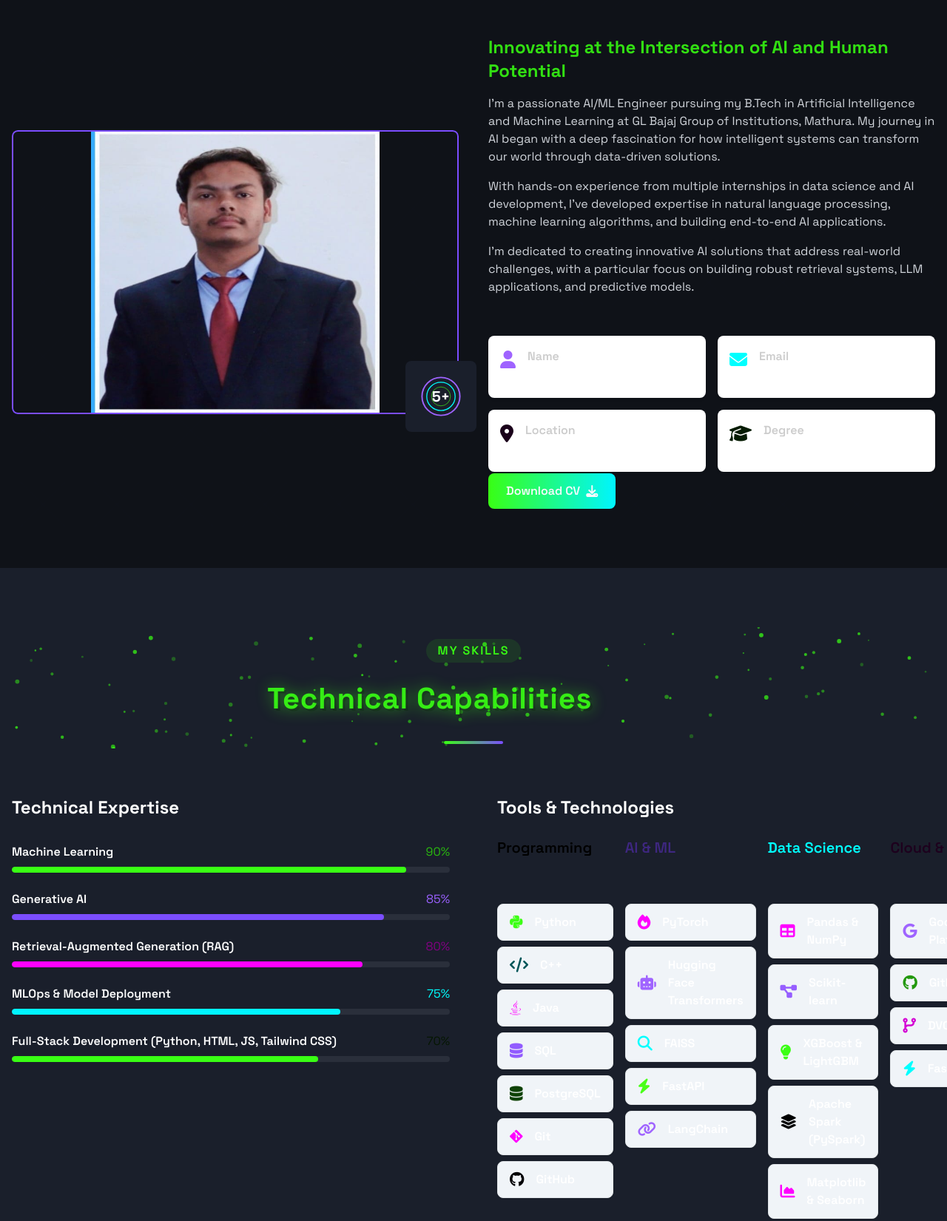
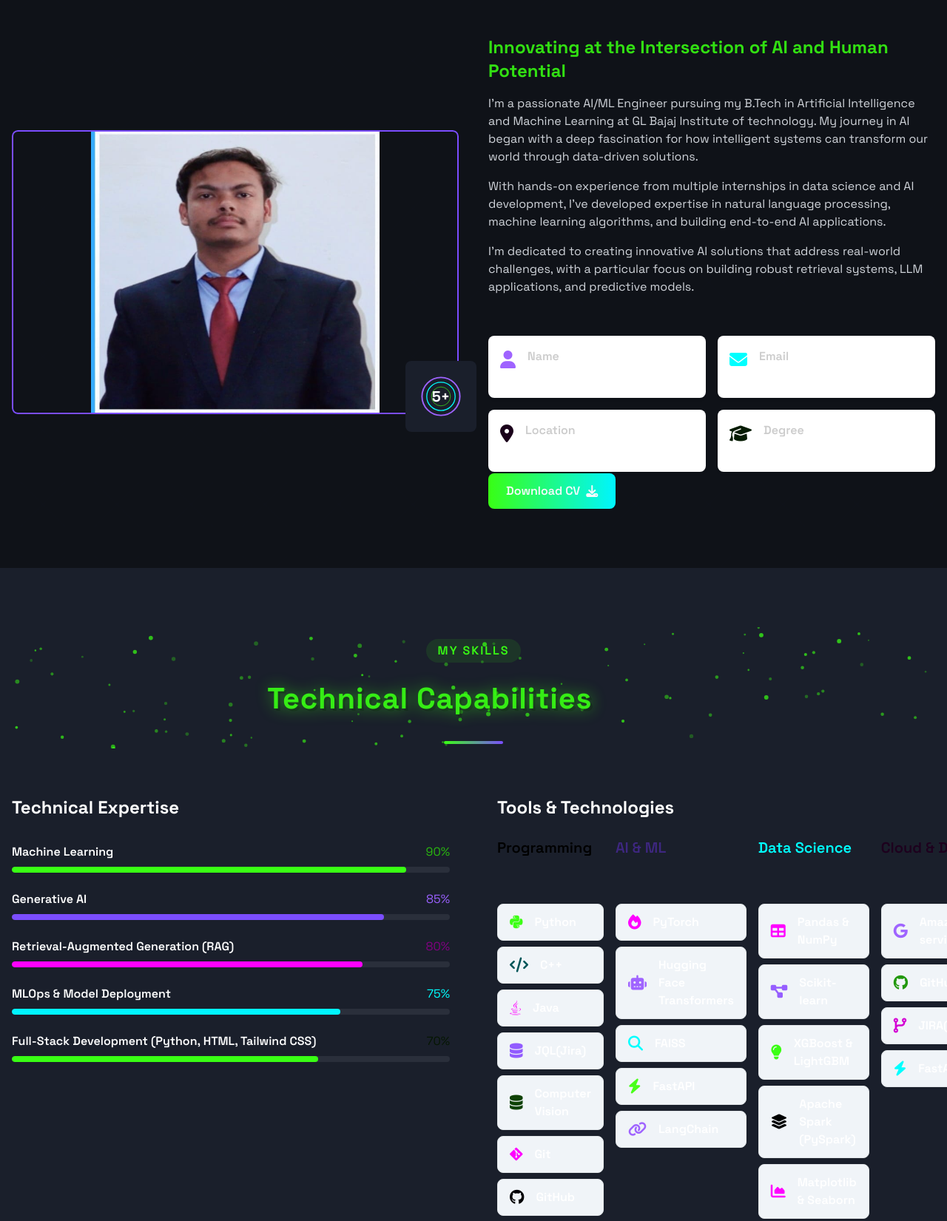
Before and after one commit to Deepak-baghel84/Deepak_Resume, a plain HTML site: page templates/index.html in a window 1280 px wide. Shown: the part 1060-2711 px from the top of the page at 74% size. Drawn offline with nearby package versions, Linux system fonts and the light colour scheme; animation ran at ten frames a second.

Commit message:
make a update in resume and skill section

```diff
--- a/templates/index.html
+++ b/templates/index.html
@@ -214,7 +214,7 @@
 
                     <!-- REPLACE_WITH_YOUR_BIO -->
                     <div id="bio-placeholder" class="space-y-4">
-                        <p class="text-gray-300">I'm a passionate AI/ML Engineer pursuing my B.Tech in Artificial Intelligence and Machine Learning at GL Bajaj Group of Institutions, Mathura. My journey in AI began with a deep fascination for how intelligent systems can transform our world through data-driven solutions.</p>
+                        <p class="text-gray-300">I'm a passionate AI/ML Engineer pursuing my B.Tech in Artificial Intelligence and Machine Learning at GL Bajaj Institute of technology. My journey in AI began with a deep fascination for how intelligent systems can transform our world through data-driven solutions.</p>
 
                         <p class="text-gray-300">With hands-on experience from multiple internships in data science and AI development, I've developed expertise in natural language processing, machine learning algorithms, and building end-to-end AI applications.</p>
 
@@ -326,7 +326,7 @@
 
                         <div class="skill-bar">
                             <div class="flex justify-between mb-2">
-                                <span class="font-semibold">Full-Stack Development (Python, HTML, JS, Tailwind CSS)</span>
+                                <span class="font-semibold">Full-Stack Development (Python, HTML, Tailwind CSS)</span>
                                 <span class="text-accent-neon">70%</span>
                             </div>
                             <div class="bg-dark-border h-2 rounded-full overflow-hidden">
@@ -346,6 +346,7 @@
                                 <i class="fab fa-python text-accent-neon"></i>
                                 <span>Python</span>
                             </div>
+
                             <div class="tech-card">
                                 <i class="fas fa-code text-accent-teal"></i>
                                 <span>C++</span>
@@ -353,14 +354,15 @@
                             <div class="tech-card">
                                 <i class="fab fa-java text-accent-pink"></i>
                                 <span>Java</span>
+
                             </div>
                             <div class="tech-card">
                                 <i class="fas fa-database text-accent-purple"></i>
-                                <span>SQL</span>
+                                <span>JQL(Jira)</span>
                             </div>
                             <div class="tech-card">
                                 <i class="fas fa-database text-accent-neon"></i>
-                                <span>PostgreSQL</span>
+                                <span>Computer Vision</span>
                             </div>
                             <div class="tech-card">
                                 <i class="fab fa-git-alt text-accent-pink"></i>
@@ -424,7 +426,7 @@
                             <h4 class="text-xl font-semibold mb-3 text-accent-pink">Cloud & DevOps</h4>
                             <div class="tech-card">
                                 <i class="fab fa-google text-accent-purple"></i>
-                                <span>Google Cloud Platform</span>
+                                <span>Amazon web service</span>
                             </div>
                             <div class="tech-card">
                                 <i class="fab fa-github text-accent-neon"></i>
@@ -432,7 +434,7 @@
                             </div>
                             <div class="tech-card">
                                 <i class="fas fa-code-branch text-accent-pink"></i>
-                                <span>DVC</span>
+                                <span>JIRA(Atlassian)</span>
                             </div>
                             <div class="tech-card">
                                 <i class="fas fa-bolt text-accent-teal"></i>
@@ -645,7 +647,7 @@
                         </div>
                         <div class="timeline-content">
                             <h3>B.Tech in Artificial Intelligence and Machine Learning</h3>
-                            <h4>GL BAJAJ GROUP OF INSTITUTIONS, MATHURA</h4>
+                            <h4>GL BAJAJ INSTITUTE OF TECHNOLOGY</h4>
                             <p>Pursuing a specialized Bachelor's degree in AI and ML with a focus on practical applications and theoretical foundations of artificial intelligence.</p>
                             <ul class="timeline-highlights">
                                 <li>Active member of the college's AI research group</li>
@@ -913,7 +915,7 @@
                     <a href="https://www.linkedin.com/in/deepak-baghel-3282a4300" target="_blank" class="text-gray-400 hover:text-accent-neon transition-colors">
                         <i class="fab fa-linkedin-in"></i>
                     </a>
-                    <a href="https://www.instagram.com/deepak_baghel44?igsh=bzlyNjR0emk5NjY5" target="_blank" class="text-gray-400 hover:text-accent-neon transition-colors">
+                    <a href="https://www.instagram.com/deepak_baghel44" target="_blank" class="text-gray-400 hover:text-accent-neon transition-colors">
                         <i class="fab fa-instagram"></i>
                     </a>
                 </div>
```
Also changed, not shown: 2 other files.
